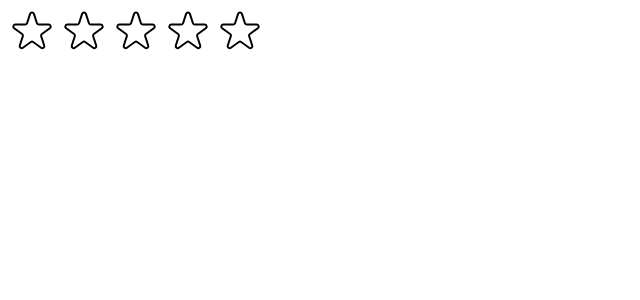
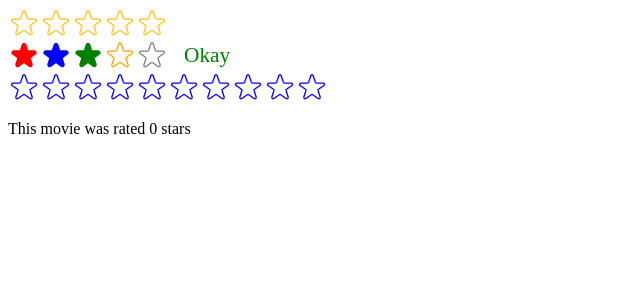
Before and after one commit to Lukashatirishvili/Movies-app, a React (Create React App) app: page / in a window 1280 px wide. Shown: the top 300 px of the page, without its empty margins (0-640 px from the left). Built offline with nearby package versions, Linux system fonts and the light colour scheme.

Commit message:
added: proptypes

```diff
--- a/src/StarRating.js
+++ b/src/StarRating.js
@@ -1,4 +1,15 @@
 import { useState } from "react";
+import PropTypes from "prop-types";
+
+StarRating.propTypes = {
+  maxRating: PropTypes.number,
+  defaultRating: PropTypes.number,
+  color: PropTypes.string,
+  size: PropTypes.number,
+  messages: PropTypes.array,
+  className: PropTypes.string,
+  onSetRating: PropTypes.func,
+};
 
 const containerStyle = {
   display: "flex",
@@ -8,16 +19,24 @@ const containerStyle = {
 
 const starContainerStyle = {
   display: "flex",
-  gap: "4px",
 };
 
 export default function StarRating({
-  maxRating,
+  maxRating = 5,
   color = "#fcc419",
   size = 48,
+  messages = [],
+  defaultRating = 0,
+  onSetRating,
+  colorArr = [],
 }) {
-  const [rating, setRating] = useState(0);
+  const [rating, setRating] = useState(defaultRating ? defaultRating : 0);
   const [tempRating, setTempRating] = useState(0);
+
+  function handleRating(rating) {
+    setRating(rating);
+    if (onSetRating) onSetRating(rating);
+  }
 
   const textStyle = {
     lineHeight: "1",
@@ -33,25 +52,45 @@ export default function StarRating({
           <Star
             key={i}
             full={tempRating ? tempRating >= i + 1 : rating >= i + 1}
-            onRate={() => setTempRating(i + 1)}
+            onRate={() => handleRating(i + 1)}
             onHoverIn={() => setTempRating(i + 1)}
             onHoverOut={() => setTempRating(0)}
+            size={size}
+            color={color}
+            colorArr={colorArr}
+            maxRating={maxRating}
+            i={i}
           />
         ))}
       </div>
-      <p style={textStyle}>{tempRating || rating || ""}</p>
+      <p style={textStyle}>
+        {messages.length === maxRating
+          ? messages[tempRating ? tempRating - 1 : rating - 1]
+          : tempRating || rating || ""}
+      </p>
     </div>
   );
 }
 
-const starStyle = {
-  width: "48px",
-  height: "48px",
-  display: "block",
-  cursor: "pointer",
-};
+function Star({
+  onRate,
+  full,
+  onHoverIn,
+  onHoverOut,
+  size,
+  color,
+  colorArr,
+  maxRating,
+  i,
+}) {
+  const starStyle = {
+    width: `${size}px`,
+    height: `${size}px`,
+    display: "block",
+    cursor: "pointer",
+  };
 
-function Star({ onRate, full, onHoverIn, onHoverOut }) {
+  const colorSetting = colorArr.length === maxRating ? colorArr[i] : color;
   return (
     <span
       onClick={onRate}
@@ -64,8 +103,8 @@ function Star({ onRate, full, onHoverIn, onHoverOut }) {
         <svg
           xmlns="http://www.w3.org/2000/svg"
           viewBox="0 0 20 20"
-          fill="#000"
-          stroke="#000"
+          fill={colorSetting}
+          stroke={colorSetting}
         >
           <path d="M9.049 2.927c.3-.921 1.603-.921 1.902 0l1.07 3.292a1 1 0 00.95.69h3.462c.969 0 1.371 1.24.588 1.81l-2.8 2.034a1 1 0 00-.364 1.118l1.07 3.292c.3.921-.755 1.688-1.54 1.118l-2.8-2.034a1 1 0 00-1.175 0l-2.8 2.034c-.784.57-1.838-.197-1.539-1.118l1.07-3.292a1 1 0 00-.364-1.118L2.98 8.72c-.783-.57-.38-1.81.588-1.81h3.461a1 1 0 00.951-.69l1.07-3.292z" />
         </svg>
@@ -74,7 +113,7 @@ function Star({ onRate, full, onHoverIn, onHoverOut }) {
           xmlns="http://www.w3.org/2000/svg"
           fill="none"
           viewBox="0 0 24 24"
-          stroke="#000"
+          stroke={colorSetting}
         >
           <path
             strokeLinecap="round"
--- a/src/index.js
+++ b/src/index.js
@@ -1,14 +1,38 @@
-import React from "react";
+import React, { useState } from "react";
 import ReactDOM from "react-dom/client";
 // import "./index.css";
 // import App from "./App";
 
 import StarRating from "./StarRating";
 
+function Test() {
+  const [movieRating, setMovieRating] = useState(0);
+  return (
+    <div>
+      <StarRating
+        maxRating={10}
+        color="blue"
+        size={32}
+        onSetRating={setMovieRating}
+      />
+      <p>This movie was rated {movieRating} stars</p>
+    </div>
+  );
+}
+
 const root = ReactDOM.createRoot(document.getElementById("root"));
 root.render(
   <React.StrictMode>
     {/* <App /> */}
-    <StarRating maxRating={5} />
+    <StarRating maxRating={5} size={32} />
+    <StarRating
+      maxRating={5}
+      color="green"
+      colorArr={["red", "blue", "green", "orange", "grey"]}
+      size="32"
+      messages={["Terrible", "Bad", "Okay", "Good", "Perfect"]}
+      defaultRating={3}
+    />
+    <Test />
   </React.StrictMode>
 );
```
